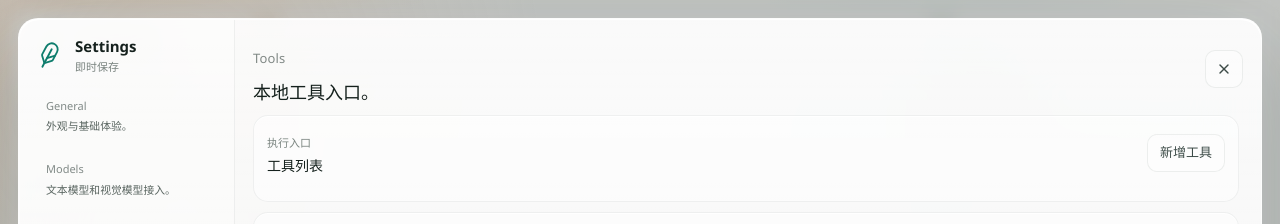
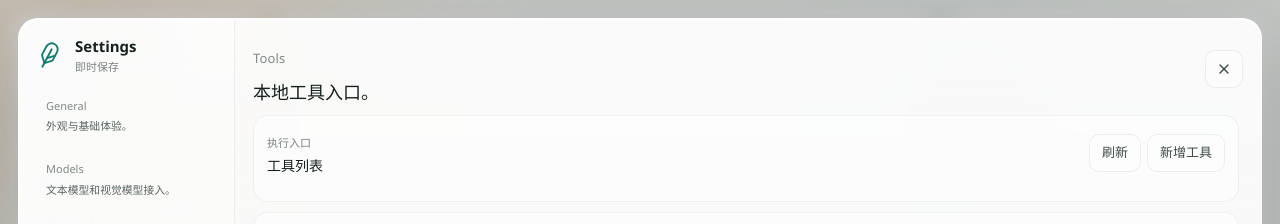
Before and after one commit to Nex-Z/openEagle, a React (Vite) app: page / in a window 1280 px wide. Both pictures are taken after a click on the button "工具". Shown: the top 224 px of the page. Built offline with nearby package versions, Linux system fonts and the light colour scheme.

Commit message:
feat: 设置页添加刷新按钮，支持手动重载文件配置
- 后端新增 client:refresh_settings 处理
- 前端 useBackendConnection 新增 refreshSettings 方法
- Tools/MCP/Skills 三个 section 各加一个刷新按钮

```diff
--- a/src/App.tsx
+++ b/src/App.tsx
@@ -272,6 +272,7 @@ export default function App() {
     imStatuses,
     wechatBindStatus,
     requestSoloDisplays,
+    refreshSettings,
     startWechatBind,
     cancelWechatBind,
     unbindWechat,
@@ -662,6 +663,7 @@ export default function App() {
         onChange={setSettings}
         onClose={() => setSettingsDrawerOpen(false)}
         onRefreshSoloDisplays={requestSoloDisplays}
+        onRefreshSettings={refreshSettings}
         onRequestMemoryState={requestMemoryState}
         onSectionChange={setSettingsSection}
         onStartWechatBind={startWechatBind}
--- a/src/components/settings/SettingsDrawer.tsx
+++ b/src/components/settings/SettingsDrawer.tsx
@@ -39,6 +39,7 @@ interface SettingsDrawerProps {
   scheduledTaskHistory: Record<string, ScheduledTaskExecution[]>;
   memoryState: MemoryState;
   onRefreshSoloDisplays: () => boolean;
+  onRefreshSettings: () => boolean;
   onStartWechatBind: (force?: boolean) => boolean;
   onCancelWechatBind: () => boolean;
   onUnbindWechat: () => boolean;
@@ -261,6 +262,7 @@ export function SettingsDrawer(props: SettingsDrawerProps) {
     scheduledTaskHistory,
     memoryState,
     onRefreshSoloDisplays,
+    onRefreshSettings,
     onStartWechatBind,
     onCancelWechatBind,
     onUnbindWechat,
@@ -1157,6 +1159,14 @@ export function SettingsDrawer(props: SettingsDrawerProps) {
                       <span className="card-kicker">执行入口</span>
                       <strong>工具列表</strong>
                     </div>
+                    <div style={{ display: "flex", gap: 6 }}>
+                      <button
+                        className="ghost-button"
+                        onClick={() => onRefreshSettings()}
+                        type="button"
+                      >
+                        刷新
+                      </button>
                       <button
                         className="ghost-button"
                         onClick={() =>
@@ -1169,6 +1179,7 @@ export function SettingsDrawer(props: SettingsDrawerProps) {
                       >
                         新增工具
                       </button>
+                    </div>
                   </div>
                   <div className="config-list">
                     {settings.tools.map((tool) => {
@@ -1357,6 +1368,14 @@ export function SettingsDrawer(props: SettingsDrawerProps) {
                       <span className="card-kicker">Model Context Protocol</span>
                       <strong>MCP Server</strong>
                     </div>
+                    <div style={{ display: "flex", gap: 6 }}>
+                      <button
+                        className="ghost-button"
+                        onClick={() => onRefreshSettings()}
+                        type="button"
+                      >
+                        刷新
+                      </button>
                       <button
                         className="ghost-button"
                         onClick={() =>
@@ -1369,6 +1388,7 @@ export function SettingsDrawer(props: SettingsDrawerProps) {
                       >
                         新增 MCP
                       </button>
+                    </div>
                   </div>
                   <div className="config-list">
                     {settings.mcp.map((server) => (
@@ -1483,6 +1503,14 @@ export function SettingsDrawer(props: SettingsDrawerProps) {
                       <span className="card-kicker">Prompt Skills</span>
                       <strong>Skill 列表</strong>
                     </div>
+                    <div style={{ display: "flex", gap: 6 }}>
+                      <button
+                        className="ghost-button"
+                        onClick={() => onRefreshSettings()}
+                        type="button"
+                      >
+                        刷新
+                      </button>
                       <button
                         className="ghost-button"
                         onClick={() =>
@@ -1495,6 +1523,7 @@ export function SettingsDrawer(props: SettingsDrawerProps) {
                       >
                         新增 Skill
                       </button>
+                    </div>
                   </div>
                   <div className="config-list">
                     {settings.skills.map((skill) => (
--- a/src/hooks/useBackendConnection.ts
+++ b/src/hooks/useBackendConnection.ts
@@ -523,6 +523,22 @@ export function useBackendConnection(
       timestamp: now,
     };
     console.log("[ws] sending client:list_solo_displays", requestId);
+    socket.send(JSON.stringify(envelope));
+    return true;
+  }, [conversationId]);
+
+  const refreshSettings = useCallback(() => {
+    const socket = socketRef.current;
+    if (!socket || socket.readyState !== WebSocket.OPEN) {
+      return false;
+    }
+    const envelope: Envelope<Record<string, never>> = {
+      type: "client:refresh_settings",
+      requestId: createId("refresh-settings"),
+      conversationId,
+      payload: {},
+      timestamp: new Date().toISOString(),
+    };
     socket.send(JSON.stringify(envelope));
     return true;
   }, [conversationId]);
@@ -1709,6 +1725,7 @@ export function useBackendConnection(
     imStatuses,
     wechatBindStatus,
     requestSoloDisplays,
+    refreshSettings,
     startWechatBind: (force = false) =>
       sendWechatControl("client:wechat_bind_start", { force }),
     cancelWechatBind: () => sendWechatControl("client:wechat_bind_cancel"),
```
Also changed, not shown: .claude/settings.local.json, 1 other file (tests, documents, lock files or other folders). Lines whose indentation alone changed are shown as unchanged.
